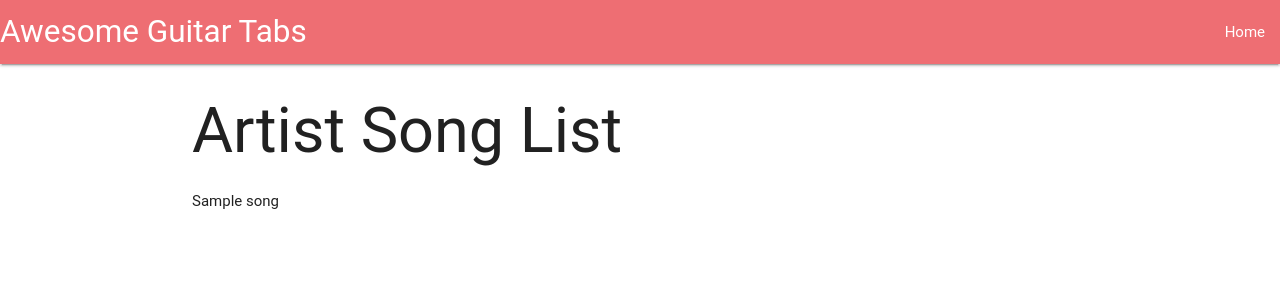
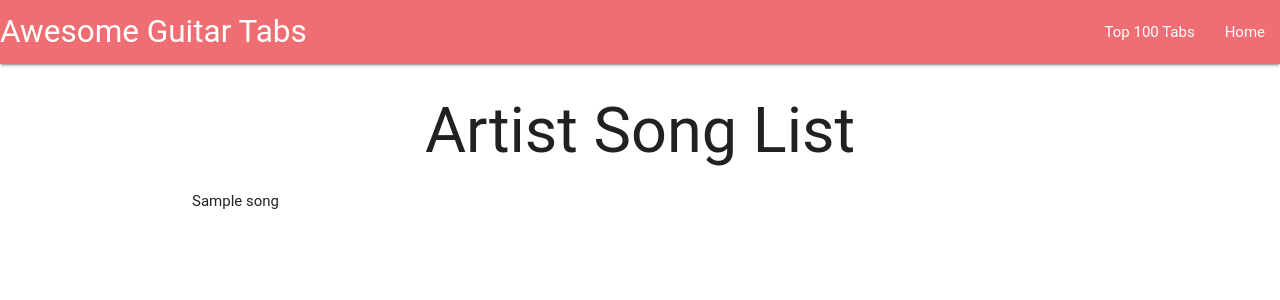
Before and after one commit to Cuddlemuffin007/guitar_tab_project, a Django app: template tab_app/templates/artist_song_list.html in a window 1280 px wide. Shown: the top 300 px of the page. Run offline with Django 3.2, Linux system fonts and the light colour scheme; the template is opened without the code that fills it: most values are stand-ins (such as "Sample title", 1, 10 or a date in 2020); some libraries are stand-ins or nearby versions; some web fonts are replaced.

Commit message:
added top 100 tabs view

```diff
--- a/guitar_tab_project/urls.py
+++ b/guitar_tab_project/urls.py
@@ -20,6 +20,7 @@ from tab_app import views
 urlpatterns = [
     url(r'^admin/', admin.site.urls),
     url(r'^$', views.IndexView.as_view(), name='index_view'),
-    url(r'^(?P<artist_url>/tabs/\w/.+/)$', views.ArtistSongsView.as_view(), name='artist_song_list_view'),
+    url(r'^top_tabs/$', views.TopTabsView.as_view(), name='top_tabs_view'),
+    url(r'^(?P<artist_url>tabs/\w/.+/)$', views.ArtistSongsView.as_view(), name='artist_song_list_view'),
     url(r'^(?P<url>.+)', views.TabView.as_view(), name='tab_detail_view')
 ]
--- /dev/null
+++ b/tab_app/static/main.css
@@ -0,0 +1,3 @@
+.page-header, h3.content_h {
+    text-align: center
+}
--- a/tab_app/templates/base.html
+++ b/tab_app/templates/base.html
@@ -1,9 +1,11 @@
+{% load staticfiles %}
 <!doctype html>
 <html>
   <head>
     <title></title>
     <meta></meta>
     <link rel="stylesheet" href="https://cdnjs.cloudflare.com/ajax/libs/materialize/0.97.5/css/materialize.min.css">
+    <link rel="stylesheet" href="{% static 'main.css' %}">
   </head>
 
   <body>
@@ -11,6 +13,7 @@
       <div class="nav-wrapper">
         <a href="{% url 'index_view' %}" class="brand-logo left">Awesome Guitar Tabs</a>
           <ul id="nav-mobile" class="right hide-on-med-and-down">
+            <li><a href="{% url 'top_tabs_view' %}">Top 100 Tabs</a></li>
             <li><a href="{% url 'index_view' %}">Home</a></li>
           </ul>
         </div>
```
Also changed, not shown: tab_app/templates/top_tabs.html (added, +9 -0 lines), tab_app/views.py (+11 -2 lines).
